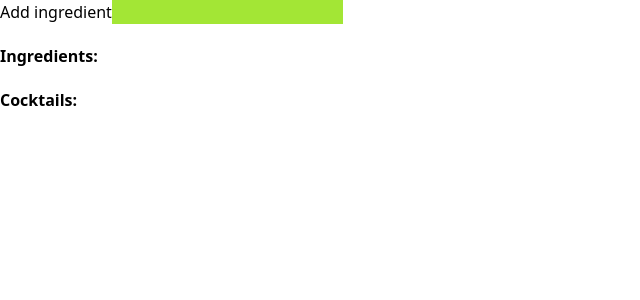
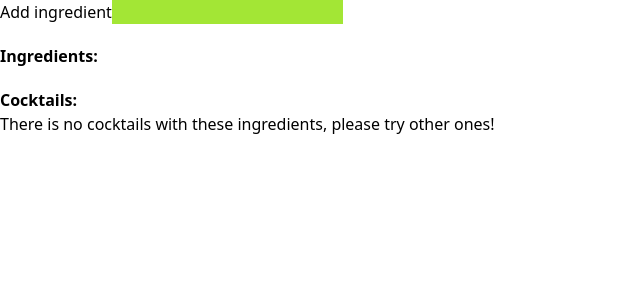
Before and after one commit to stefan5441/cocktail-maker, a React (Vite) app: page / in a window 1280 px wide. Shown: the top 300 px of the page, without its empty margins (0-640 px from the left). Built offline with nearby package versions, Linux system fonts and the light colour scheme.

Commit message:
adding error and loading functionalities

```diff
--- a/src/components/App.jsx
+++ b/src/components/App.jsx
@@ -4,11 +4,21 @@ import IngredientList from "./IngredientList";
 
 function App() {
   const [cocktails, setCocktails] = useState([]);
+  const [loading, setLoading] = useState(false);
+  const [error, setError] = useState(false);
 
   return (
     <>
-      <IngredientList setCocktails={setCocktails} />
-      <CocktailList cocktails={cocktails} />
+      <IngredientList
+        setCocktails={setCocktails}
+        setLoading={setLoading}
+        setError={setError}
+      />
+      <CocktailList
+        cocktails={cocktails}
+        loading={loading}
+        error={error}
+      />
     </>
   );
 }
--- a/src/components/CocktailList.jsx
+++ b/src/components/CocktailList.jsx
@@ -1,13 +1,27 @@
 import PropTypes from "prop-types";
 
-function CocktailList({ cocktails }) {
+function CocktailList({ cocktails, loading, error }) {
+  console.log("Error: ", error);
+
   return (
     <div>
       <h1 className="mt-5 font-bold">Cocktails:</h1>
       <div>
-        {cocktails.map((c) => (
-          <p key={c.name}>{c.name}</p>
-        ))}
+        {error ? (
+          <p>
+            There was an error fetching cocktails, please
+            try again!
+          </p>
+        ) : loading ? (
+          <p>Loading...</p>
+        ) : cocktails.length === 0 ? (
+          <p>
+            There is no cocktails with these ingredients,
+            please try other ones!
+          </p>
+        ) : (
+          cocktails.map((c) => <p key={c.name}>{c.name}</p>)
+        )}
       </div>
     </div>
   );
@@ -22,6 +36,8 @@ CocktailList.propTypes = {
       map: PropTypes.func,
     })
   ),
+  loading: PropTypes.bool,
+  error: PropTypes.bool,
 };
 
 export default CocktailList;
--- a/src/components/IngredientList.jsx
+++ b/src/components/IngredientList.jsx
@@ -1,7 +1,11 @@
 import { useState } from "react";
 import PropTypes from "prop-types";
 
-function IngredientList({ setCocktails }) {
+function IngredientList({
+  setCocktails,
+  setLoading,
+  setError,
+}) {
   const [search, setSearch] = useState("");
   const [ingredients, setIngredients] = useState([]);
 
@@ -17,6 +21,8 @@ function IngredientList({ setCocktails }) {
       setSearch("");
 
       const fetchData = async () => {
+        try {
+          setLoading(true);
           const ingredientString = [
             ...ingredients,
             search.trim(),
@@ -29,8 +35,20 @@ function IngredientList({ setCocktails }) {
               },
             }
           );
+          if (!res.ok) {
+            throw new Error(
+              `HTTP error! status: ${res.status}`
+            );
+          }
           const data = await res.json();
           setCocktails(data);
+          setError(false);
+        } catch (err) {
+          console.log("Got inside catch");
+          setError(true);
+        } finally {
+          setLoading(false);
+        }
       };
       fetchData();
     }
@@ -59,6 +77,8 @@ function IngredientList({ setCocktails }) {
 
 IngredientList.propTypes = {
   setCocktails: PropTypes.func,
+  setLoading: PropTypes.func,
+  setError: PropTypes.func,
 };
 
 export default IngredientList;
```
Lines whose indentation alone changed are shown as unchanged.
